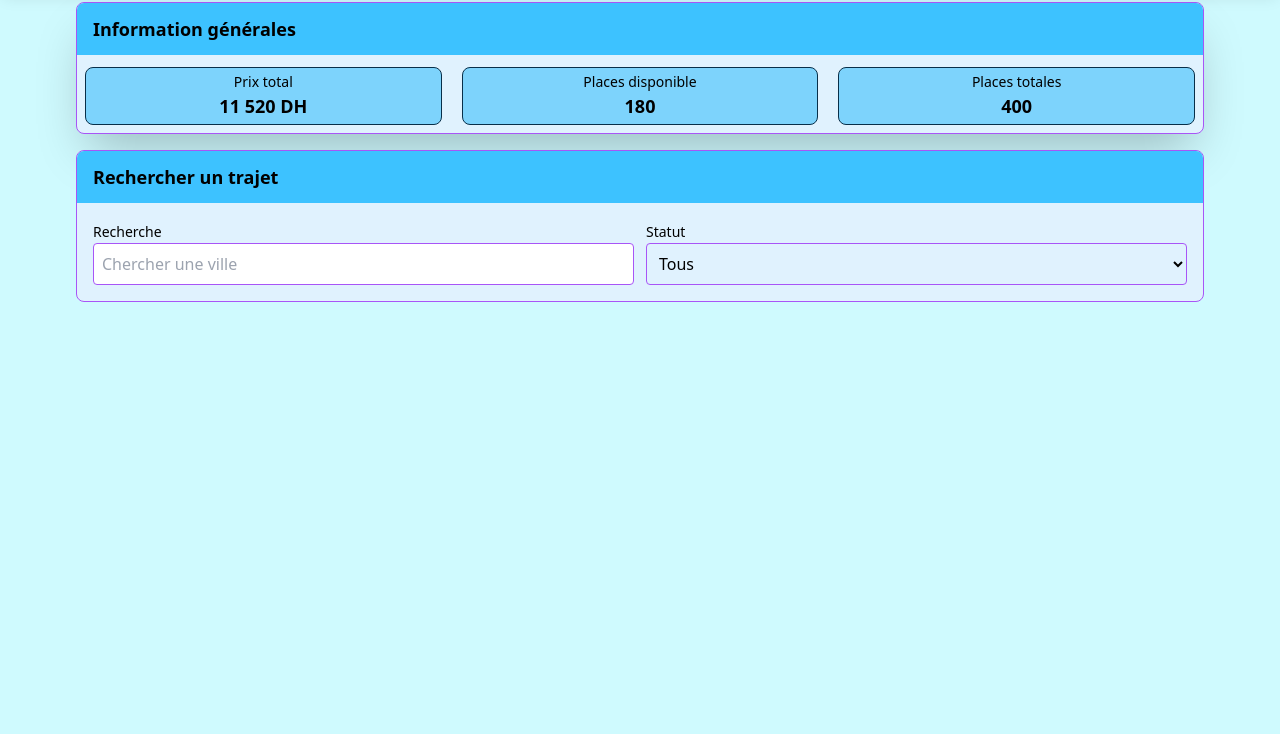
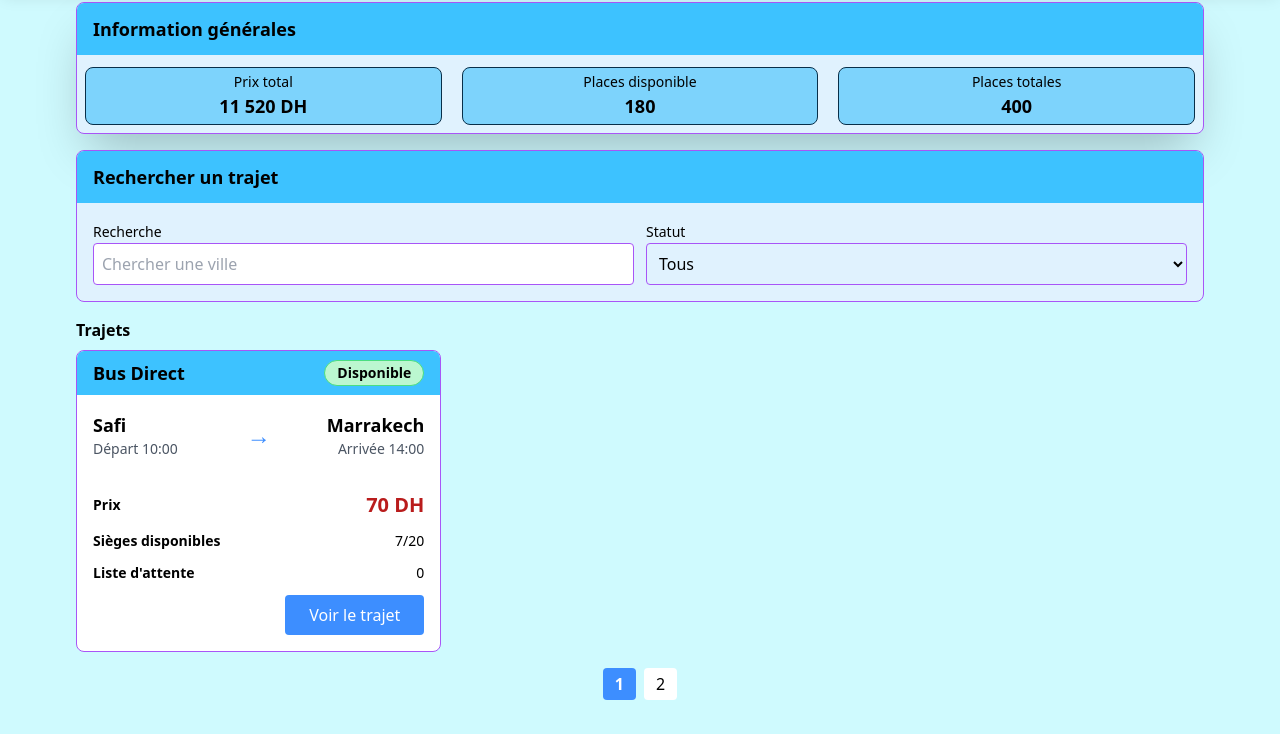
Before and after one commit to KHALIDbouanani/BusDirect-Partie-2, a website with bundled scripts: page index.html in a window 1280 px wide. Shown: the part 66-800 px from the top of the page. Built offline with nearby package versions, Linux system fonts and the light colour scheme.

Commit message:
L'ajoute du 3éme section 'Trajets' qu'elle affiche les trajets disponibles

```diff
--- a/index.html
+++ b/index.html
@@ -21,22 +21,21 @@
     <main class="max-w-6xl mx-auto p-3 grid grid-cols-1 gap-4 items-start">
         <section class="info grid grid-cols-3 gap-1 text-lg text-center bg-sky-100 border border-purple-500 rounded-lg shadow-2xl overflow-hidden">
             <p class="col-span-3 bg-[#3DC2FF] px-4 py-3 text-start font-bold">Information générales</p>
-            <div class=" p-1 m-2 bg-sky-300 border border-sky-950 rounded-lg">
+            <div class=" p-1 m-2 bg-sky-300 border border-sky-950 rounded-lg overflow-hidden">
                 <p class="text-sm">Prix total</p>
                 <p class="font-bold">11 520 DH</p>
             </div>
-            <div class="p-1 m-2 bg-sky-300 border border-sky-950 rounded-lg">
+            <div class="p-1 m-2 bg-sky-300 border border-sky-950 rounded-lg overflow-hidden">
                 <p class="text-sm">Places disponible</p>
                 <p class="font-bold">180</p>
             </div>
-            <div class="p-1 m-2 bg-sky-300 border border-sky-950 rounded-lg">
+            <div class="p-1 m-2 bg-sky-300 border border-sky-950 rounded-lg overflow-hidden">
                 <p class="text-sm">Places totales</p>
                 <p class="font-bold">400</p>
             </div>
         </section>
 
-
-        <section class="bg-sky-100 border border-purple-500 rounded-lg overflow-hidden" >
+        <section class="Recherche bg-sky-100 border border-purple-500 rounded-lg overflow-hidden" >
             <p class="bg-[#3DC2FF] px-4 py-3 text-lg font-bold">Rechercher un trajet</p>
             <form class="grid md:grid-cols-2 gap-3 p-4" >
                 <div>
@@ -53,6 +52,45 @@
                 </div>
             </form>
         </section>
+
+        <section class="trajets">
+            <p class="mb-2 font-bold">Trajets</p>
+            <div id="listeTrajets" class="grid grid-cols-1 md:grid-cols-2 lg:grid-cols-3 gap-4">
+                <article class="flex flex-col rounded-lg border border-purple-500 bg-white overflow-hidden">
+                    <div class="flex items-center justify-between bg-[#3DC2FF] px-4 py-2">
+                        <p class="text-lg font-bold">Bus Direct</p><span class="rounded-full border border-green-400 bg-green-200 px-3 py-0.5 text-sm font-semibold">Disponible</span>
+                    </div>
+                    <div class="grid grid-cols-3 items-center gap-2 p-4">
+                        <div class="text-start">
+                            <p class="text-lg font-bold">Safi</p>
+                            <p class="text-sm text-gray-600">Départ 10:00</p>
+                        </div>
+                        <p class="text-2xl text-center text-[#3D8EFF]">&rarr;</p>
+                        <div class="text-end">
+                            <p class="text-lg font-bold">Marrakech</p>
+                            <p class="text-sm text-gray-600">Arrivée 14:00</p>
+                        </div>
+                    </div>
+                    <div class="flex flex-col gap-3 p-4">
+                        <div class="flex items-center justify-between">
+                            <p class="text-sm font-bold">Prix</p>
+                            <p class="text-xl font-bold text-red-700">70 DH</p>
+                        </div>
+                        <div>
+                            <p class="flex justify-between text-sm font-bold">Sièges disponibles <span class="font-normal">7/20</span></p>
+                        </div>
+                        <p class="flex justify-between text-sm font-bold">Liste d'attente <span class="font-normal">0</span></p>
+                        <a href="cabine.html" class="self-end rounded bg-[#3D8EFF] px-6 py-2 text-white hover:bg-blue-600 hover:rounded-xl">Voir le trajet</a>
+                    </div>
+                </article>
+            </div>
+            <nav id="pagination" class="mt-4">
+                <ul class="flex flex-wrap items-center justify-center gap-2">
+                    <li class="block rounded bg-[#3D8EFF] px-3 py-1 font-bold text-white hover:text-black">1</li>
+                    <li class="block rounded bg-white px-3 py-1 hover:bg-sky-100">2</li>
+                </ul>
+            </nav>
+        </section>
     </main>
 </body>
 </html>
```
